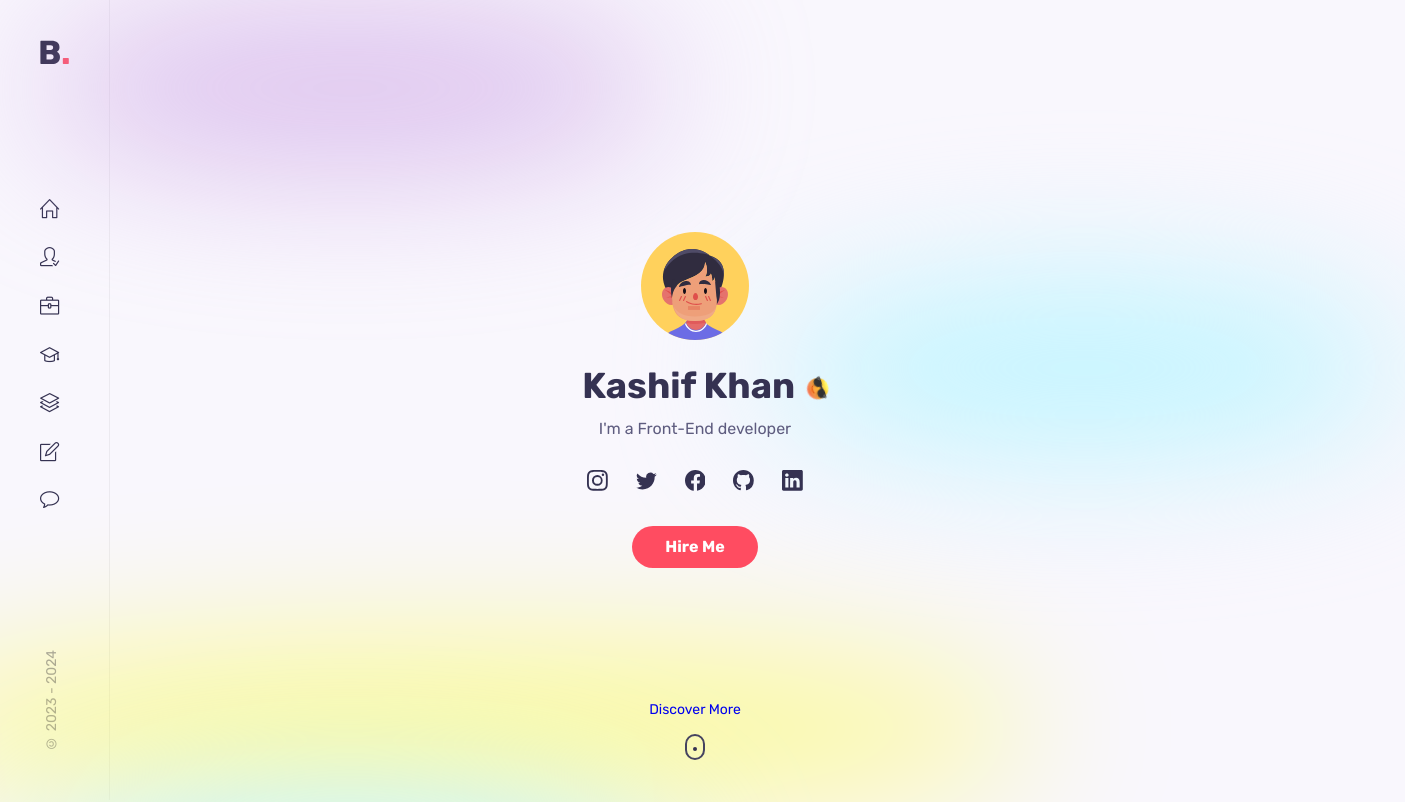
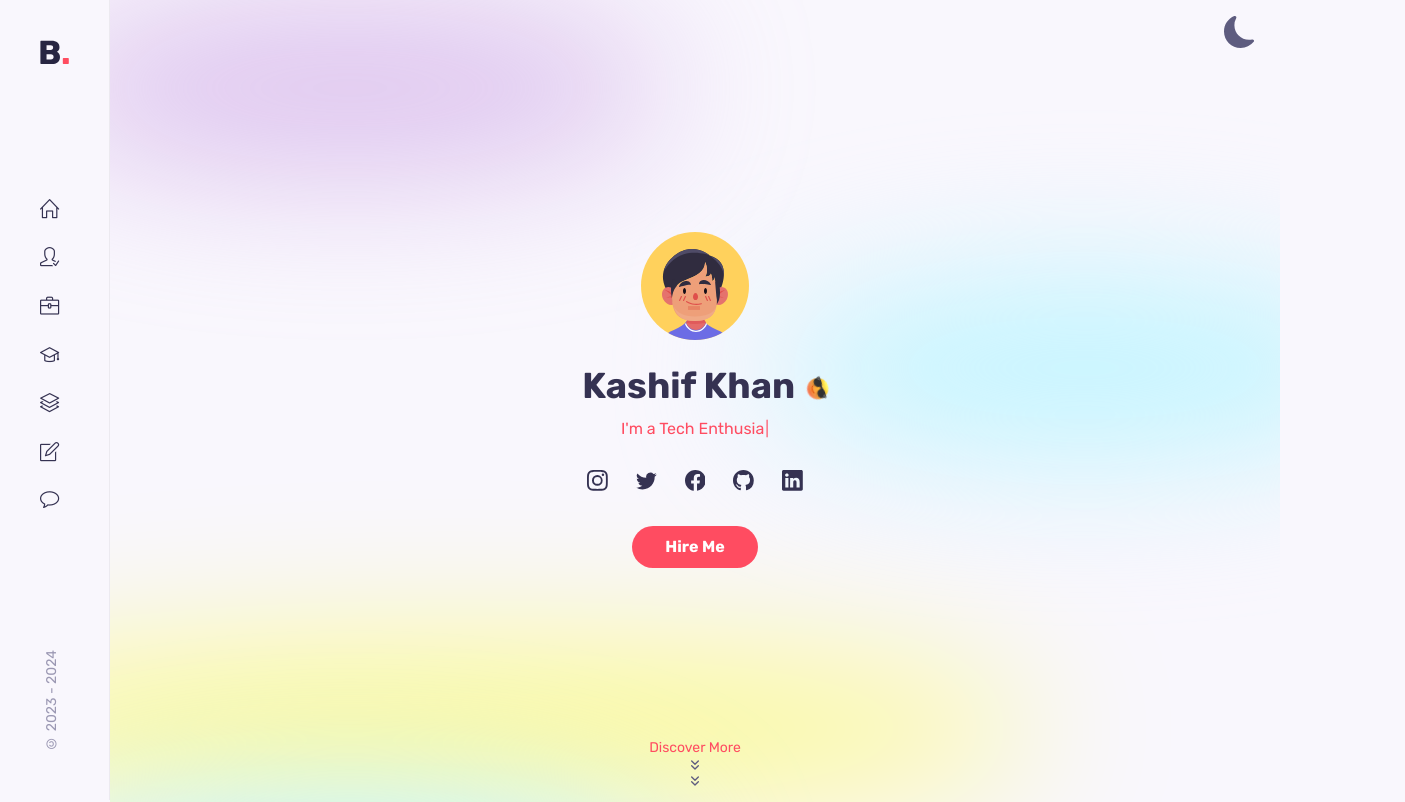
Before and after one commit to devKashifK/web-koder, a React (Create React App) app: page / in a window 1280 px wide. Shown: the top 802 px of the page, 1405 px wide, since content can reach past the window. Built offline with nearby package versions, Linux system fonts and the light colour scheme.

Commit message:
PortFolio

```diff
--- a/package.json
+++ b/package.json
@@ -10,6 +10,7 @@
     "react-dom": "^18.2.0",
     "react-icons": "^4.7.1",
     "react-scripts": "5.0.1",
+    "typewriter-effect": "^2.19.0",
     "web-vitals": "^2.1.4"
   },
   "scripts": {
--- a/src/App.css
+++ b/src/App.css
@@ -2,6 +2,7 @@
 .main{
   margin-left: 110px;
   position: relative;
+  overflow: hidden;
 }
 
 @media screen and (max-width: 1024px){
--- a/src/App.js
+++ b/src/App.js
@@ -1,19 +1,51 @@
-import './App.css';
-import About from './components/About/About';
-import Blog from './components/Blog/Blog';
-import Contact from './components/Contact/Contact';
-import Protfolio from './components/Protfolio/Protfolio';
-import Resume from './components/Resume/Resume';
-import Services from './components/Services/Services';
-import Sidebar from './components/sidebar/Sidebar';
+import { useEffect, useState } from "react";
+import "./App.css";
+import About from "./components/About/About";
+import Blog from "./components/Blog/Blog";
+import Contact from "./components/Contact/Contact";
+import DarkMode from "./components/DarkMode/DarkMode";
+import Protfolio from "./components/Protfolio/Protfolio";
+import Resume from "./components/Resume/Resume";
+import Services from "./components/Services/Services";
+import Sidebar from "./components/sidebar/Sidebar";
 
-import Home from './Pages/Home/Home';
+import Home from "./Pages/Home/Home";
 
 function App() {
+  const [darkMode, setDarkMode] = useState(false);
+
+  const handleClick = () => {
+    setDarkMode(!darkMode);
+  };
+  useEffect(() => {
+    if (darkMode) {
+      document.documentElement.style.setProperty("--body-color", "#000000ec");
+      document.documentElement.style.setProperty("--title-color", "white");
+      document.documentElement.style.setProperty("--text-color", "white");
+      document.documentElement.style.setProperty("--container-color", "black");
+    } else {
+      document.documentElement.style.setProperty(
+        "--body-color",
+        "hsl(258, 60%, 98%)"
+      );
+      document.documentElement.style.setProperty(
+        "--title-color",
+        "hsl(244, 24%, 26%)"
+      );
+      document.documentElement.style.setProperty(
+        "--text-color",
+        "hsl(244, 16%, 43%)"
+      );
+      document.documentElement.style.setProperty("--container-color", "#fff");
+    }
+    console.log("red");
+  }, [darkMode]);
+
   return (
     <>
       <Sidebar />
-    <main className='main'>
+      <DarkMode handleClick={handleClick} />
+      <main className="main">
         <Home />
         <About />
         <Services />
--- a/src/Pages/Home/HeaderSocials.jsx
+++ b/src/Pages/Home/HeaderSocials.jsx
@@ -1,6 +1,6 @@
 import React from 'react';
 import styles from "./Home.module.css";
-import {BsFacebook, BsGithub, BsInstagram, BsLinkedin, BsTwitter} from "react-icons/bs"
+import {BsFacebook, BsGithub, BsInstagram, BsLinkedin, BsTwitter} from "react-icons/bs";
 
 export default function HeaderSocials() {
   return (
--- a/src/Pages/Home/Home.jsx
+++ b/src/Pages/Home/Home.jsx
@@ -1,27 +1,42 @@
-import React from 'react';
+import React from "react";
 import styles from "./Home.module.css";
 import Me from "../../assets/avatar-1.svg";
-import HeaderSocials from './HeaderSocials';
-import ScrollDown from './ScrollDown';
-import { Container } from '../../components/Blur/Blur';
-import glasses from "../../assets/glasses.png"
+import HeaderSocials from "./HeaderSocials";
+import ScrollDown from "./ScrollDown";
+import { Container } from "../../components/Blur/Blur";
+import glasses from "../../assets/glasses.png";
+import Typewriter from "typewriter-effect";
 
 export default function Home() {
   return (
     <Container>
-    <section className={`${styles.home} container`}  id="home">
+      <section className={`${styles.home} container`} id="home">
         <div className={styles.intro}>
           <img src={Me} alt="" className={styles.homeImg} />
-        <h1 className={styles.homeName}>Kashif Khan <img src={glasses} className={styles.glasses} alt="" /></h1>
-        <span className={styles.homeEducation}>I'm a Front-End developer </span>
+          <h1 className={styles.homeName}>
+            Kashif Khan <img src={glasses} className={styles.glasses} alt="" />
+          </h1>
+          <div className={styles.typeW}>
+          <Typewriter
+            options ={{
+              autoStart : true,
+              loop : true,
+              delay : 50,
+              strings: [
+                "I'm a Front-End Developer.",
+                "I'm a Tech Enthusiast.",
+              ]
+            }}
+          />
+          </div>
 
           <HeaderSocials />
 
           <div className="btn">Hire Me</div>
 
-        <ScrollDown/>
+          <ScrollDown />
         </div>
       </section>
     </Container>
-  )
+  );
 }
--- a/src/Pages/Home/Home.module.css
+++ b/src/Pages/Home/Home.module.css
@@ -58,31 +58,35 @@
 
 .homeScrollName {
   font-size: var(--small-font-size);
+  color: var(--first-color);
 }
 
-.mouse {
-  border: 2px solid #454360;
-  display: block;
-  height: 1.6rem;
-  width: 1.25rem;
-  margin: auto;
-  margin-top: 0.75rem;
-  border-radius: 1rem;
+
+.typeW{
+  color: var(--first-color);
+}
+.mouseWrapper{
+  display: flex;
+  justify-content: center;
+  align-items: center;
+  flex-direction: column;
+  gap: 20px;
   position: relative;
 }
 
+
 @keyframes ani-mouse {
   0% {
-    top: 29%;
+    top: 69%;
   }
   15% {
-    top: 50%;
+    top: 80%;
   }
   50% {
-    top: 50%;
+    top: 100%;
   }
   100% {
-    top: 29%;
+    top: 69%;
   }
 }
 @keyframes rotate {
@@ -99,17 +103,7 @@
     transform: rotate(0deg);
   }
 }
-.wheel {
-  background-color: var(--title-color);
-  border-radius: 100%;
-  width: 0.25rem;
-  height: 0.25rem;
-  position: absolute;
-  top: 0.5rem;
-  left: 50%;
-  transform: translateX(-50%);
-  animation: ani-mouse 2s linear infinite;
-}
+
 
 @media screen and (max-width: 1024px) {
   .homeSocialLink {
@@ -117,6 +111,18 @@
   }
 }
 
+.wheel {
+  display: flex;
+   flex-direction: column;
+  border-radius: 100%;
+  position: absolute;
+  top: 1.5rem;
+  left: 50%;
+  transform: translateX(-50%);
+  animation: ani-mouse 2s linear infinite;
+  color: var(--text-color);
+}
+
 
 /* transform-origin: left bottom;
 transform: rotate(-90deg); */
--- a/src/Pages/Home/ScrollDown.jsx
+++ b/src/Pages/Home/ScrollDown.jsx
@@ -1,14 +1,14 @@
 import React from 'react';
 import styles from "./Home.module.css";
+import {FiChevronsDown} from "react-icons/fi"
 
 export default function ScrollDown() {
   return (
    <div className={styles.scrollDown}>
     <a href="#about" className={styles.mouseWrapper}>
         <span className={styles.homeScrollName}>Discover More</span>
-        <span className={styles.mouse}>
-            <span className={styles.wheel}></span>
-        </span>
+
+            <div className={styles.wheel}><FiChevronsDown /> <FiChevronsDown /></div>
     </a>
    </div>
   )
--- /dev/null
+++ b/src/components/DarkMode/DarkMode.jsx
@@ -0,0 +1,11 @@
+import React from 'react';
+import {BsFillMoonFill} from "react-icons/bs"
+import styles from "./DarkMode.module.css"
+
+export default function DarkMode(props) {
+  return (
+    <>
+    <button className={styles.btnDark} onClick={() => props.handleClick()}><BsFillMoonFill /></button>
+    </>
+  )
+}
--- /dev/null
+++ b/src/components/DarkMode/DarkMode.module.css
@@ -0,0 +1,12 @@
+.btnDark{
+    position: fixed;
+    right: 20px;
+    top : 1rem;
+    width: 40px;
+    height: 40px;
+    color: var(--text-color);
+    background-color: transparent;
+    font-size: 32px;
+    cursor: pointer;
+    z-index: 21;
+}
```
Also changed, not shown: 1 other file (tests, documents, lock files or other folders). Lines whose indentation alone changed are shown as unchanged.
